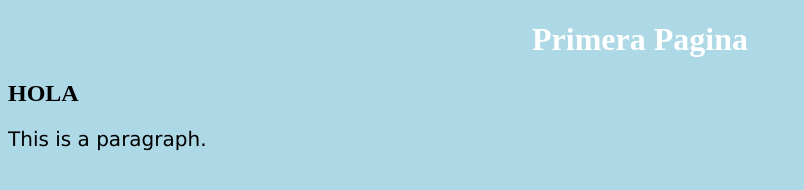
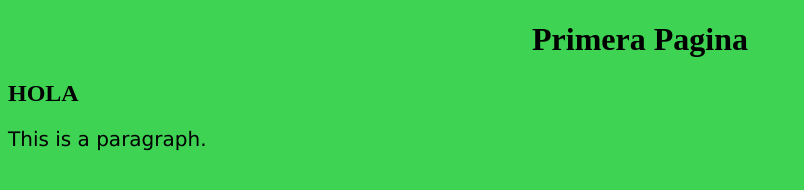
Before and after one commit to rodrigozeballosbruna-cell/IDWeb, a plain HTML site: page pagina.html in a window 1280 px wide. Shown: the whole page, without its empty margins (0-804 px from the left). Drawn offline with Linux system fonts and the light colour scheme.

Commit message:
Cambio estilo

```diff
--- a/estilos.css
+++ b/estilos.css
@@ -1,9 +1,9 @@
 body {
-  background-color: lightblue;
+  background-color: rgb(62, 211, 82);
 }
 
 h1 {
-  color: white;
+  color: rgb(0, 0, 0);
   text-align: center;
 }
 
```
